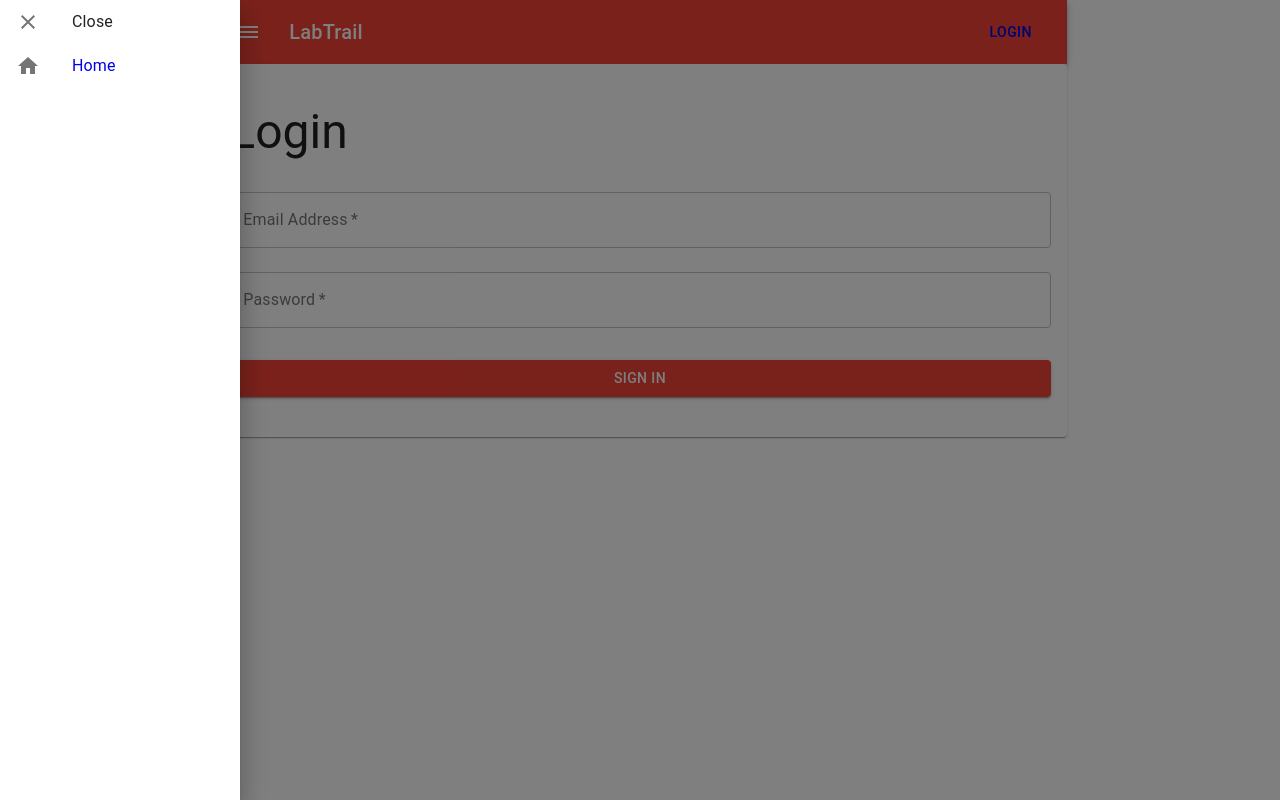
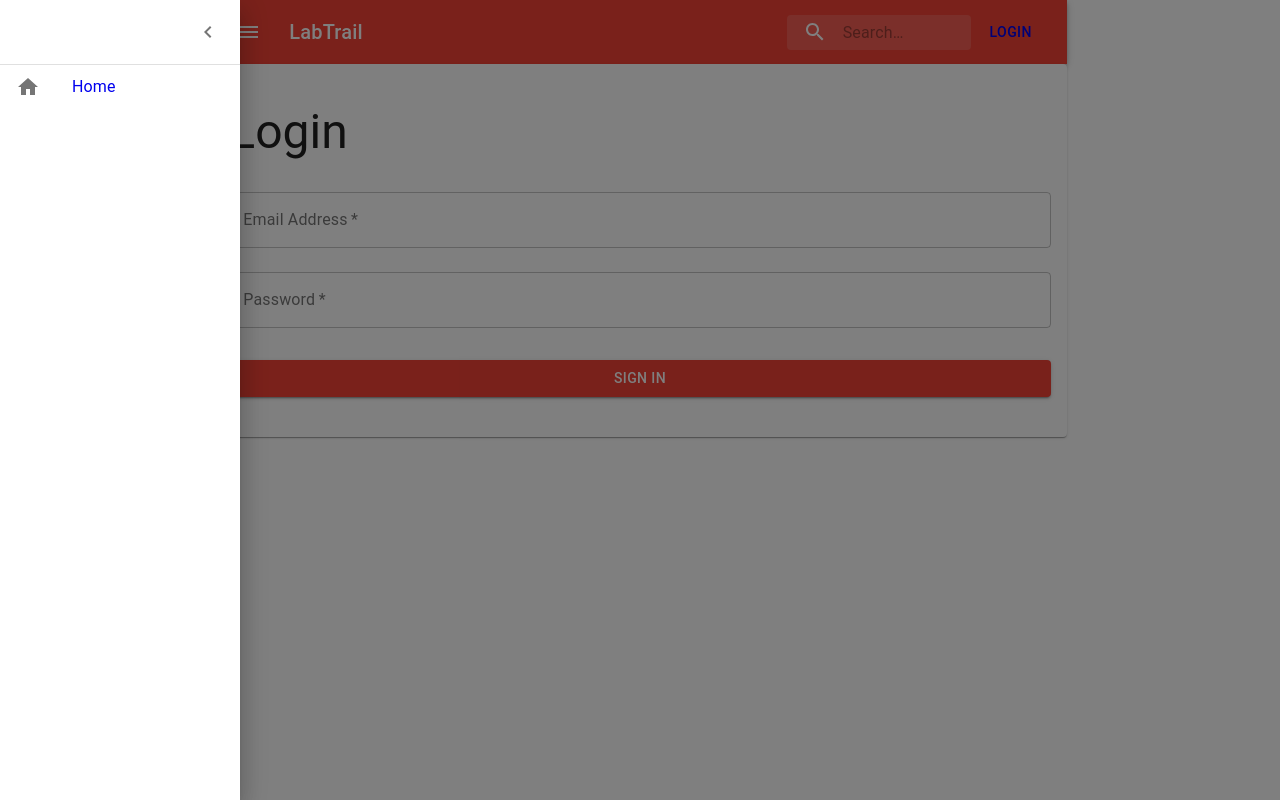
Before and after one commit to janikvonrotz/labtrail, a React (Create React App) app in the folder app/: page /login in a window 1280 px wide. Both pictures are taken after a click on the button "menu". Built offline with nearby package versions, Linux system fonts and the light colour scheme; no server answers.

Commit message:
add search bar

```diff
--- a/app/src/Apollo.js
+++ b/app/src/Apollo.js
@@ -4,10 +4,19 @@ import PropTypes from 'prop-types'
 import { ApolloProvider } from '@apollo/react-hooks'
 import typeDefs from './schema'
 import resolvers from './resolvers'
-import { InMemoryCache } from 'apollo-cache-inmemory'
+import { InMemoryCache, IntrospectionFragmentMatcher } from 'apollo-cache-inmemory'
+
+// This will get rid of: WARNING: heuristic fragment matching going on!
+const fragmentMatcher = new IntrospectionFragmentMatcher({
+  introspectionQueryResultData: {
+    __schema: {
+      types: [] // no types provided
+    }
+  }
+})
 
 // Create and write default cache
-const cache = new InMemoryCache()
+const cache = new InMemoryCache({ fragmentMatcher })
 const data = {
   data: {
     __typename: 'Alert',
--- a/app/src/Header.js
+++ b/app/src/Header.js
@@ -10,7 +10,6 @@ import Drawer from '@material-ui/core/Drawer'
 import MenuItem from '@material-ui/core/MenuItem'
 import ListItemIcon from '@material-ui/core/ListItemIcon'
 import ListItemText from '@material-ui/core/ListItemText'
-import CloseIcon from '@material-ui/icons/Close'
 import HomeIcon from '@material-ui/icons/Home'
 import DirectionsIcon from '@material-ui/icons/Directions'
 import BookmarkIcon from '@material-ui/icons/Bookmark'
@@ -23,6 +22,9 @@ import { GET_CURRENT_USER } from './queries'
 import { useQuery } from '@apollo/react-hooks'
 import SettingsIcon from '@material-ui/icons/Settings'
 import { hasRole } from './helpers'
+import ChevronLeftIcon from '@material-ui/icons/ChevronLeft'
+import Divider from '@material-ui/core/Divider'
+import HeaderSearch from './HeaderSearch'
 
 const drawerWidth = 240
 
@@ -39,6 +41,13 @@ const useStyles = makeStyles(theme => ({
   },
   drawerPaper: {
     width: drawerWidth
+  },
+  drawerHeader: {
+    display: 'flex',
+    alignItems: 'center',
+    padding: theme.spacing(0, 1),
+    ...theme.mixins.toolbar,
+    justifyContent: 'flex-end'
   },
   link: {
     textDecoration: 'none'
@@ -59,6 +68,7 @@ const Header = () => {
 
   return (
     <AppBar position='static'>
+
       <Toolbar>
         <IconButton
           onClick={toggleDrawer}
@@ -72,23 +82,27 @@ const Header = () => {
         <Typography variant='h6' className={classes.title}>
           LabTrail
         </Typography>
+        <HeaderSearch />
         <HeaderLoginButton user={data ? data.currentUser : null} />
       </Toolbar>
+
       <Drawer
         open={open}
         className={classes.drawer}
         classes={{
           paper: classes.drawerPaper
         }}
+        onClick={toggleDrawer}
       >
-        <MenuItem onClick={toggleDrawer}>
-          <ListItemIcon>
-            <CloseIcon />
-          </ListItemIcon>
-          <ListItemText>Close</ListItemText>
+
+        <MenuItem className={classes.drawerHeader} onClick={toggleDrawer}>
+          <IconButton>
+            <ChevronLeftIcon />
+          </IconButton>
         </MenuItem>
+        <Divider />
         <Link to='/' className={classes.link}>
-          <MenuItem onClick={toggleDrawer}>
+          <MenuItem>
             <ListItemIcon>
               <HomeIcon />
             </ListItemIcon>
@@ -96,7 +110,7 @@ const Header = () => {
           </MenuItem>
         </Link>
         {hasRole((data && data.currentUser), ['ADMIN', 'MANAGER']) && <Link to='/stations' className={classes.link}>
-          <MenuItem onClick={toggleDrawer}>
+          <MenuItem>
             <ListItemIcon>
               <PermDeviceInformation />
             </ListItemIcon>
@@ -104,7 +118,7 @@ const Header = () => {
           </MenuItem>
         </Link>}
         {hasRole((data && data.currentUser), ['ADMIN', 'MANAGER']) && <Link to='/documents' className={classes.link}>
-          <MenuItem onClick={toggleDrawer}>
+          <MenuItem>
             <ListItemIcon>
               <DirectionsIcon />
             </ListItemIcon>
@@ -112,7 +126,7 @@ const Header = () => {
           </MenuItem>
         </Link>}
         {hasRole((data && data.currentUser), ['ADMIN', 'MANAGER']) && <Link to='/categories' className={classes.link}>
-          <MenuItem onClick={toggleDrawer}>
+          <MenuItem>
             <ListItemIcon>
               <BookmarkIcon />
             </ListItemIcon>
@@ -120,7 +134,7 @@ const Header = () => {
           </MenuItem>
         </Link> }
         {hasRole((data && data.currentUser), ['ADMIN']) && <Link to='/tenants' className={classes.link}>
-          <MenuItem onClick={toggleDrawer}>
+          <MenuItem>
             <ListItemIcon>
               <SupervisedUserCircleIcon />
             </ListItemIcon>
@@ -128,7 +142,7 @@ const Header = () => {
           </MenuItem>
         </Link>}
         {hasRole((data && data.currentUser), ['ADMIN']) && <Link to='/users' className={classes.link}>
-          <MenuItem onClick={toggleDrawer}>
+          <MenuItem>
             <ListItemIcon>
               <PeopleIcon />
             </ListItemIcon>
@@ -136,7 +150,7 @@ const Header = () => {
           </MenuItem>
         </Link>}
         {hasRole((data && data.currentUser), ['ADMIN', 'MANAGER']) && <Link to='/settings' className={classes.link}>
-          <MenuItem onClick={toggleDrawer}>
+          <MenuItem>
             <ListItemIcon>
               <SettingsIcon />
             </ListItemIcon>
@@ -144,13 +158,14 @@ const Header = () => {
           </MenuItem>
         </Link>}
         {(data && data.currentUser) && <Link to='/profile' className={classes.link}>
-          <MenuItem onClick={toggleDrawer}>
+          <MenuItem>
             <ListItemIcon>
               <Person />
             </ListItemIcon>
             <ListItemText>Profile</ListItemText>
           </MenuItem>
         </Link>}
+
       </Drawer>
     </AppBar>
   )
--- /dev/null
+++ b/app/src/HeaderSearch.js
@@ -0,0 +1,74 @@
+import React, { useState } from 'react'
+import InputBase from '@material-ui/core/InputBase'
+import { fade, makeStyles } from '@material-ui/core/styles'
+import SearchIcon from '@material-ui/icons/Search'
+import HeaderSearchList from './HeaderSearchList'
+import { useDebounce } from './hooks'
+
+const useStyles = makeStyles(theme => ({
+  search: {
+    position: 'relative',
+    borderRadius: theme.shape.borderRadius,
+    backgroundColor: fade(theme.palette.common.white, 0.15),
+    '&:hover': {
+      backgroundColor: fade(theme.palette.common.white, 0.25)
+    },
+    marginLeft: theme.spacing(2),
+    marginRight: theme.spacing(1),
+    width: '100%',
+    [theme.breakpoints.up('sm')]: {
+      marginLeft: theme.spacing(1),
+      width: 'auto'
+    }
+  },
+  searchIcon: {
+    width: theme.spacing(7),
+    height: '100%',
+    position: 'absolute',
+    pointerEvents: 'none',
+    display: 'flex',
+    alignItems: 'center',
+    justifyContent: 'center'
+  },
+  inputInput: {
+    padding: theme.spacing(1, 1, 1, 7),
+    transition: theme.transitions.create('width'),
+    width: '100%',
+    [theme.breakpoints.up('sm')]: {
+      width: 120,
+      '&:focus': {
+        width: 200
+      }
+    }
+  }
+}))
+
+const HeaderSearch = () => {
+  const classes = useStyles()
+
+  // State for search query
+  const [query, setQuery] = useState('')
+  const debouncedQuery = useDebounce(query, 500)
+
+  return (
+    <>
+      <div className={classes.search}>
+        <div className={classes.searchIcon}>
+          <SearchIcon />
+        </div>
+        <InputBase
+          placeholder='Search…'
+          classes={{
+            root: classes.inputRoot,
+            input: classes.inputInput
+          }}
+          inputProps={{ 'aria-label': 'search' }}
+          id='search'
+          onChange={(event) => { setQuery(event.target.value) }}
+        />
+      </div>
+      <HeaderSearchList query={debouncedQuery} />
+    </>
+  )
+}
+export default HeaderSearch
--- /dev/null
+++ b/app/src/HeaderSearchList.js
@@ -0,0 +1,21 @@
+import React from 'react'
+import { SEARCH } from './queries'
+import { useQuery } from '@apollo/react-hooks'
+import PropTypes from 'prop-types'
+
+const HeaderSearchList = ({ query }) => {
+  const { data } = useQuery(SEARCH, { variables: { query: query } })
+
+  console.log(data, query)
+
+  return (
+    <>
+    </>
+  )
+}
+
+HeaderSearchList.propTypes = {
+  user: PropTypes.string
+}
+
+export default HeaderSearchList
--- a/app/src/hooks.js
+++ b/app/src/hooks.js
@@ -1,4 +1,4 @@
-import { useState } from 'react'
+import { useState, useEffect } from 'react'
 
 const useForm = (callback, data) => {
   const [values, setValues] = useState(data)
@@ -83,8 +83,34 @@ const useLocalStorage = (key, value) => {
   }
 }
 
+const useDebounce = (value, delay) => {
+  // State and setters for debounced value
+  const [debouncedValue, setDebouncedValue] = useState(value)
+
+  useEffect(
+    () => {
+      // Update debounced value after delay
+      const handler = setTimeout(() => {
+        setDebouncedValue(value)
+      }, delay)
+
+      // Cancel the timeout if value changes (also on delay change or unmount)
+      // This is how we prevent debounced value from updating if value is changed ...
+      // .. within the delay period. Timeout gets cleared and restarted.
+      return () => {
+        clearTimeout(handler)
+      }
+    },
+
+    [value, delay] // Only re-call effect if value or delay changes
+  )
+
+  return debouncedValue
+}
+
 export {
   useForm,
   useToggle,
-  useLocalStorage
+  useLocalStorage,
+  useDebounce
 }
--- a/app/src/queries.js
+++ b/app/src/queries.js
@@ -468,5 +468,6 @@ export {
   UPDATE_USERPASSWORD,
   GET_ALERTCLIENT,
   CREATE_ALERTCLIENT,
-  DELETE_CLIENTALERT
+  DELETE_CLIENTALERT,
+  SEARCH
 }
```
